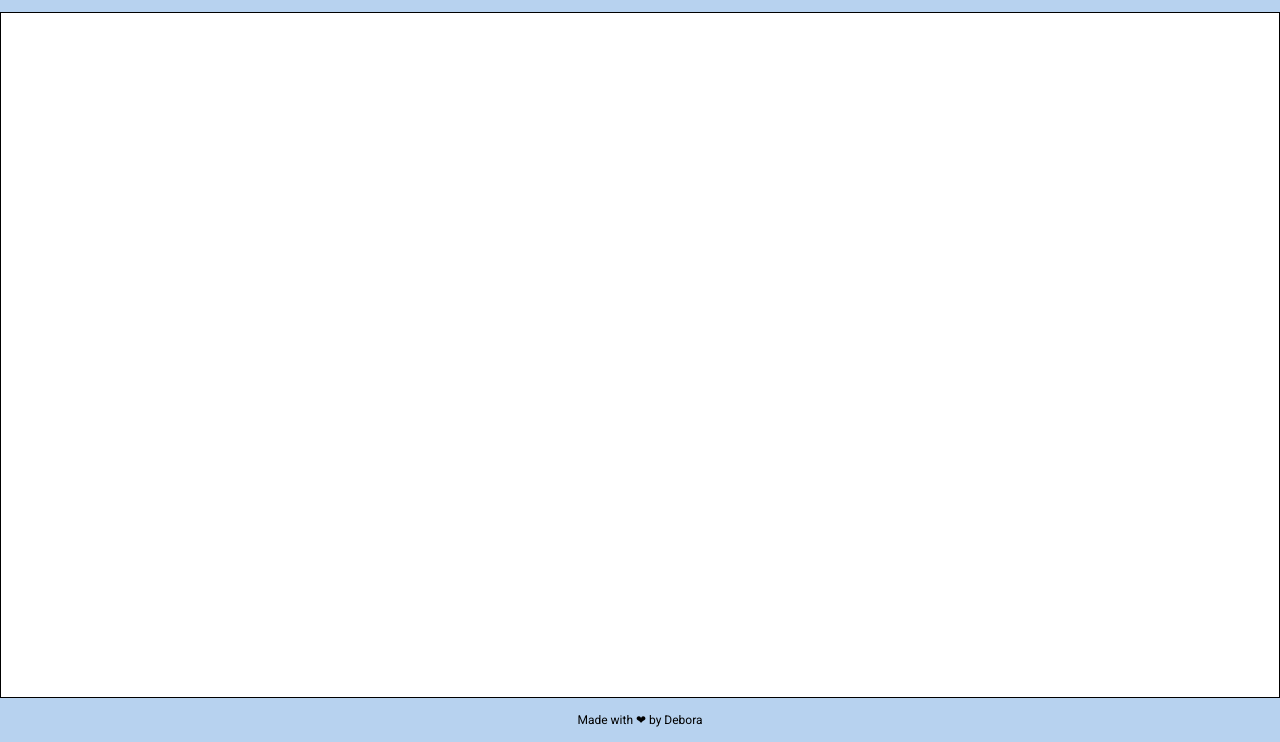
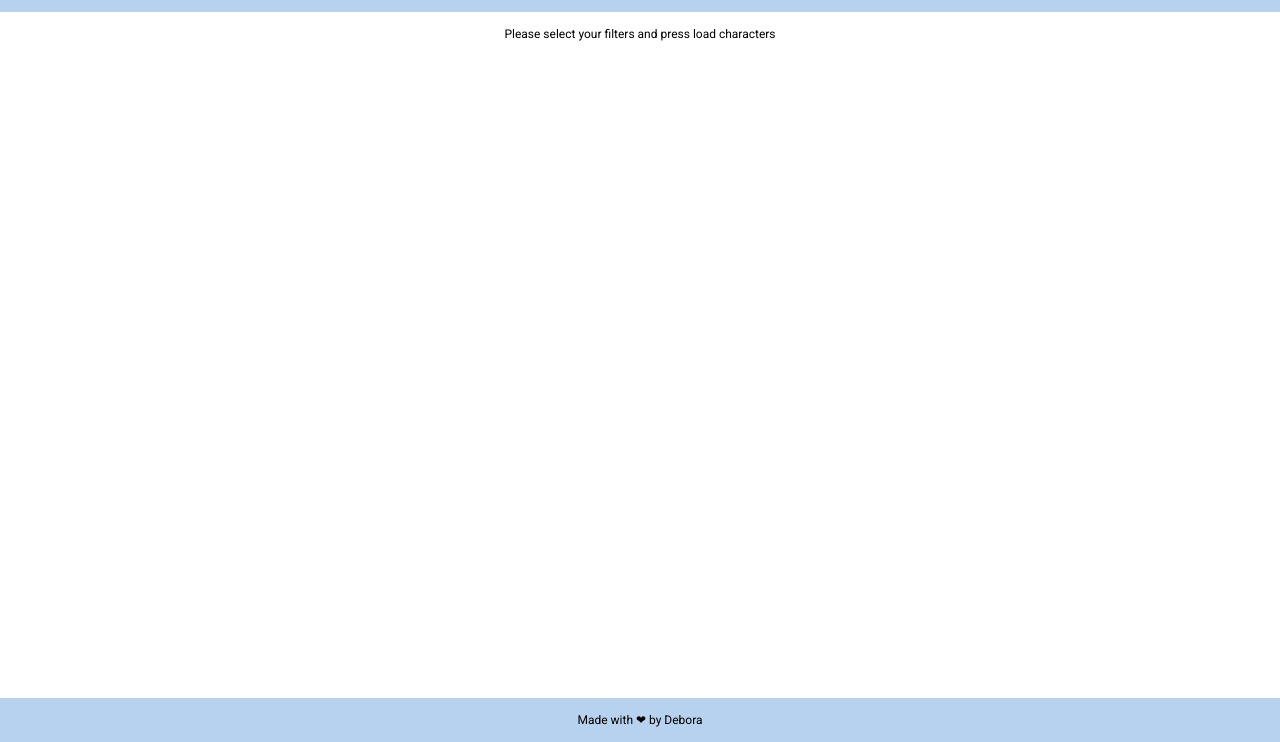
Before and after one commit to hellodebs/rick-and-morty, a website built with Vite: page index.html in a window 1280 px wide. Shown: the part 58-800 px from the top of the page. Built offline with nearby package versions, Linux system fonts and the light colour scheme.

Commit message:
Add placeholder text in main

```diff
--- a/index.html
+++ b/index.html
@@ -26,7 +26,7 @@
       </section>
       <button class="load-data">Load characters</button>
     </header>
-    <main></main>
+    <main>Please select your filters and press load characters</main>
     <footer>Made with ❤︎ by Debora</footer>
     <div id="app"></div>
     <script type="module" src="/src/main.js"></script>
--- a/src/styles/index.css
+++ b/src/styles/index.css
@@ -20,7 +20,6 @@ main {
   flex-direction: row;
   justify-content: space-around;
   flex-wrap: wrap;
-  border: 1px solid black;
 }
 
 section.character {
```
Also changed, not shown: 1 other file.
